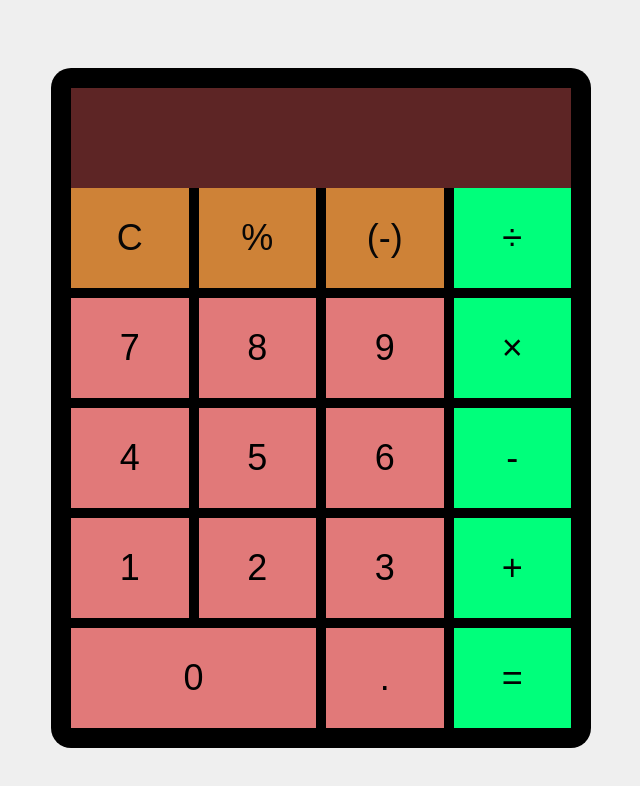
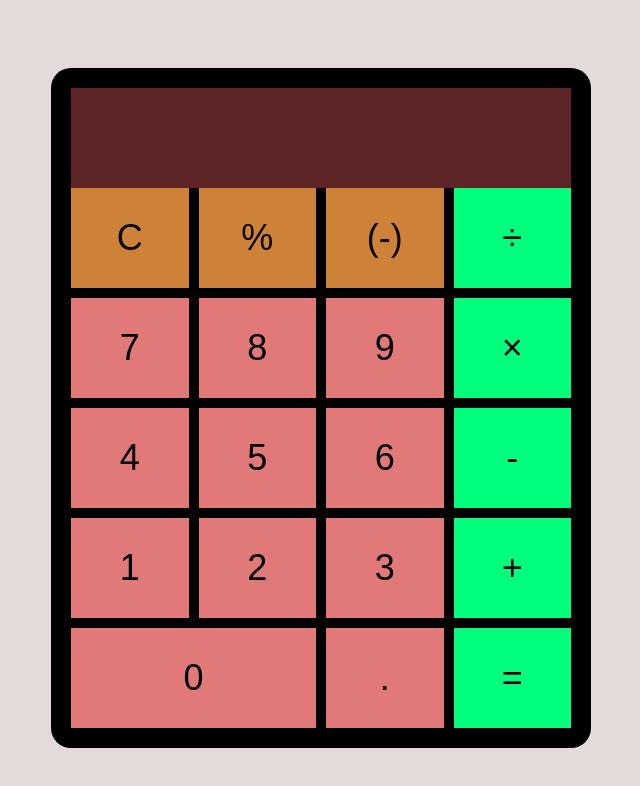
Before and after one commit to ZAHWA2007/kalkulator, a plain HTML site: page index.html in a window 1280 px wide. Shown: the whole page, without its empty margins (319-959 px from the left). Drawn offline with Linux system fonts and the light colour scheme.

Commit message:
menambah ukuran

```diff
--- a/index.html
+++ b/index.html
@@ -10,7 +10,7 @@
             justify-content: center;
             align-items: center;
             height: 100vh;
-            background-color: #efefef;
+            background-color: #e3dada;
         }
         .calculator {
             width: 500px;
```
